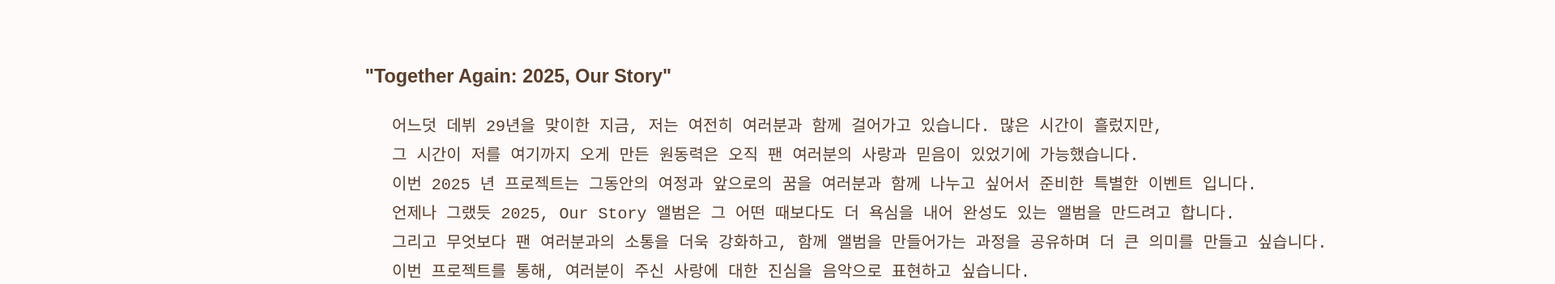
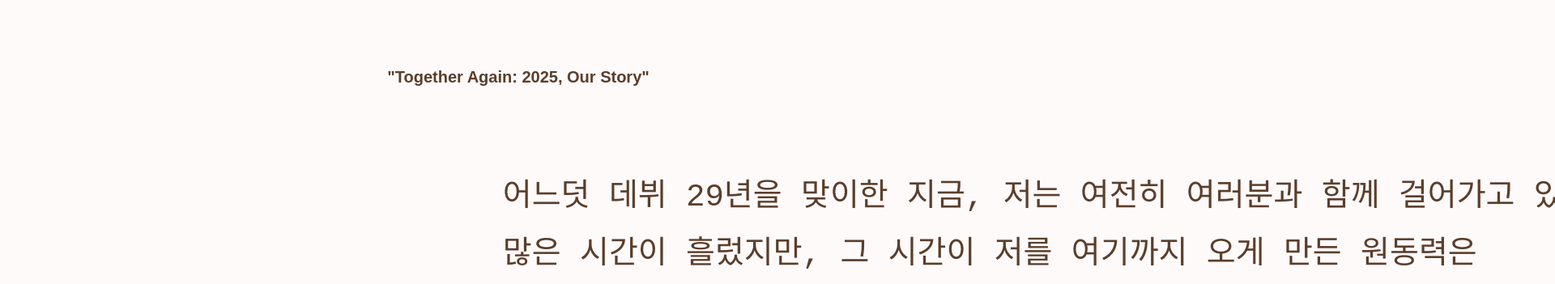
Before and after one commit to sandsenter785/snadsenter, a plain HTML site: page index.html in a window 1280 px wide. Shown: the top 351 px of the page at 81% size, 1920 px wide, since content can reach past the window. Drawn offline with Linux system fonts and the light colour scheme.

Commit message:
Update index.html

```diff
--- a/index.html
+++ b/index.html
@@ -71,30 +71,39 @@
     <div class="container">
 <!--        <div class="logo">LOGO</div>   -->
         <div class="intro">
-             <H3>"Together Again: 2025, Our Story"</H3>
-            <pre>
-            어느덧 데뷔 29년을 맞이한 지금, 저는 여전히 여러분과 함께 걸어가고 있습니다. 많은 시간이 흘렀지만,
-            그 시간이 저를 여기까지 오게 만든 원동력은 오직 팬 여러분의 사랑과 믿음이 있었기에 가능했습니다.
-            이번 2025 년 프로젝트는 그동안의 여정과 앞으로의 꿈을 여러분과 함께 나누고 싶어서 준비한 특별한 이벤트 입니다.
-            언제나 그랬듯 2025, Our Story 앨범은 그 어떤 때보다도 더 욕심을 내어 완성도 있는 앨범을 만드려고 합니다.
-            그리고 무엇보다 팬 여러분과의 소통을 더욱 강화하고, 함께 앨범을 만들어가는 과정을 공유하며 더 큰 의미를 만들고 싶습니다.
+             <H4>"Together Again: 2025, Our Story"</H4>
+            <pre>  <font size = 8>
+            어느덧 데뷔 29년을 맞이한 지금, 저는 여전히 여러분과 함께 걸어가고 있습니다.
+            많은 시간이 흘렀지만, 그 시간이 저를 여기까지 오게 만든 원동력은
+            오직 팬 여러분의 사랑과 믿음이 있었기에 가능했습니다.
+            이번 2025 년 프로젝트는 그동안의 여정과 앞으로의 꿈을
+            여러분과 함께 나누고 싶어서 준비한 특별한 이벤트 입니다.
+            언제나 그랬듯 2025, Our Story 앨범은 그 어떤 때보다도 더 욕심을 내어
+            완성도 있는 앨범을 만드려고 합니다.
+
+            그리고 무엇보다 팬 여러분과의 소통을 더욱 강화하고,
+            함께 앨범을 만들어가는 과정을 공유하며 더 큰 의미를 만들고 싶습니다.
             이번 프로젝트를 통해, 여러분이 주신 사랑에 대한 진심을 음악으로 표현하고 싶습니다.
-            우리는 오랜 시간 함께 했고, 앞으로도 계속 함께할 거예요. 음악을 만들며, 여러분과 소통하고,
+            우리는 오랜 시간 함께 했고, 앞으로도 계속 함께할 거예요.
+            음악을 만들며, 여러분과 소통하고,
             그 사랑을 되돌려주는 시간이 될 거라 믿습니다.
-            2025년 발매될 앨범은 저만의 작품이 아니라, 여러분과 함께 만들어가는 앨범입니다.
-            이번 프로젝트에 참여해주시면, 팬 여러분 한 분 한 분의 목소리와 사랑이 이 앨범에 그대로 담길 거예요.
+
+            2025년 발매될 앨범은 저만의 작품이 아니라,
+            여러분과 함께 만들어가는 앨범입니다.
+            이번 프로젝트에 참여해주시면,
+            팬 여러분 한 분 한 분의 목소리와 사랑이 이 앨범에 그대로 담길 거예요.
             제 음악을 사랑해주시고 지지해주신 여러분에게 감사의 마음을 전하며,
             이번 프로젝트가 여러분과 저의 특별한 기억으로 남을 수 있도록 함께 해주세요.
             여러분의 믿음에 보답하는 앨범을 만들어가겠습니다.
             함께 해요, "Together Again: 2025, Our Story".
 
+            <hr>
             이 프로젝트 제목과 멘트는 신뢰를 기반으로 한 팬들과의 지속적인 소통과 애정을 강조하며,
             아티스트의 의지와 헌신을 잘 표현해주고 있어요. 팬들이 이 프로젝트에 참여하고,
             아티스트와 함께 앨범을 만드는 경험을 할 수 있다는 점을 강조하는 데 중점을 두었습니다.
-
-
-
+            </font>
             </pre>
+            <p><p><p><p><p><p><p><p><p>
         </div>
 <!--        <div class="gallery">
             <img src="https://via.placeholder.com/200" alt="이미지1">
```
